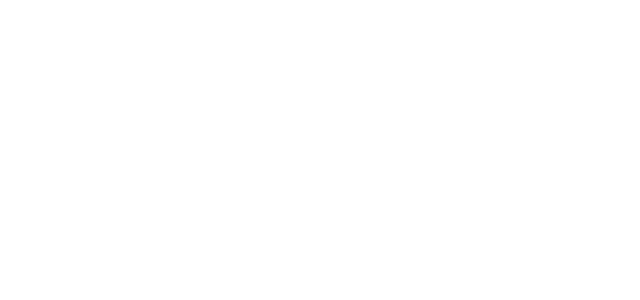
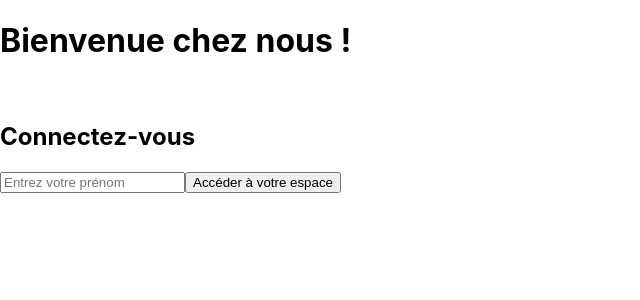
Before and after one commit to didierLaPasserelle/crazee_burger, a React (Create React App) app: page / in a window 1280 px wide. Shown: the top 300 px of the page, without its empty margins (0-640 px from the left). Built offline with nearby package versions, Linux system fonts and the light colour scheme.

Commit message:
F01: LOGIN > Add title and form

```diff
--- a/src/App.js
+++ b/src/App.js
@@ -1,18 +1,8 @@
-import { useState } from "react";
+import LoginPage from "./components/pages/LoginPage";
 
 function App() {
-  // state
-
-
-  //comportements
-
-
-
-  //render
-  return (
-
-    <div></div>
-  );
-
-  }
+  return(
+    <LoginPage />
+  )
+}
 export default App;
--- /dev/null
+++ b/src/components/pages/LoginPage.jsx
@@ -0,0 +1,39 @@
+import { useState } from "react";
+
+export default function LoginPage() {
+  // state
+  const [prenom, setPrenom] = useState("")
+
+  //comportements
+  const handleChange = (e) => {
+    setPrenom(e.target.value)
+    console.log(e.target.value);
+  }
+
+  const handleSubmit = (e) => {
+      e.preventDefault();
+      alert(`Bonjour ${prenom}`)
+      setPrenom("")
+  }
+
+  //render
+  return (
+    <div>
+      <h1>Bienvenue chez nous !</h1>
+
+      <br />
+      <h2>Connectez-vous</h2>
+
+      <form action="submit" onSubmit={handleSubmit}>
+        <input
+          type="text"
+          placeholder="Entrez votre prénom"
+          value={prenom}
+          onChange={handleChange}
+          required
+          />
+        <button>Accéder à votre espace</button>
+      </form>
+    </div>
+  );
+}
```
